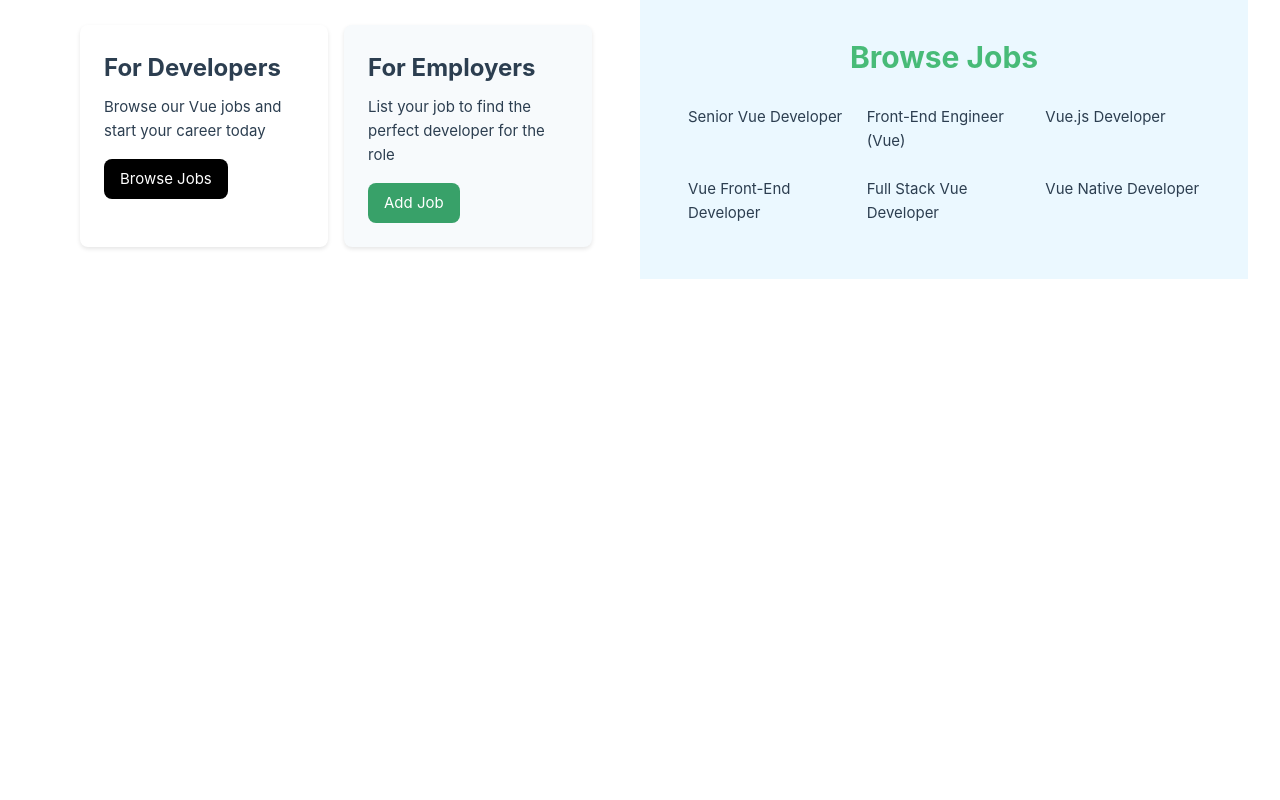
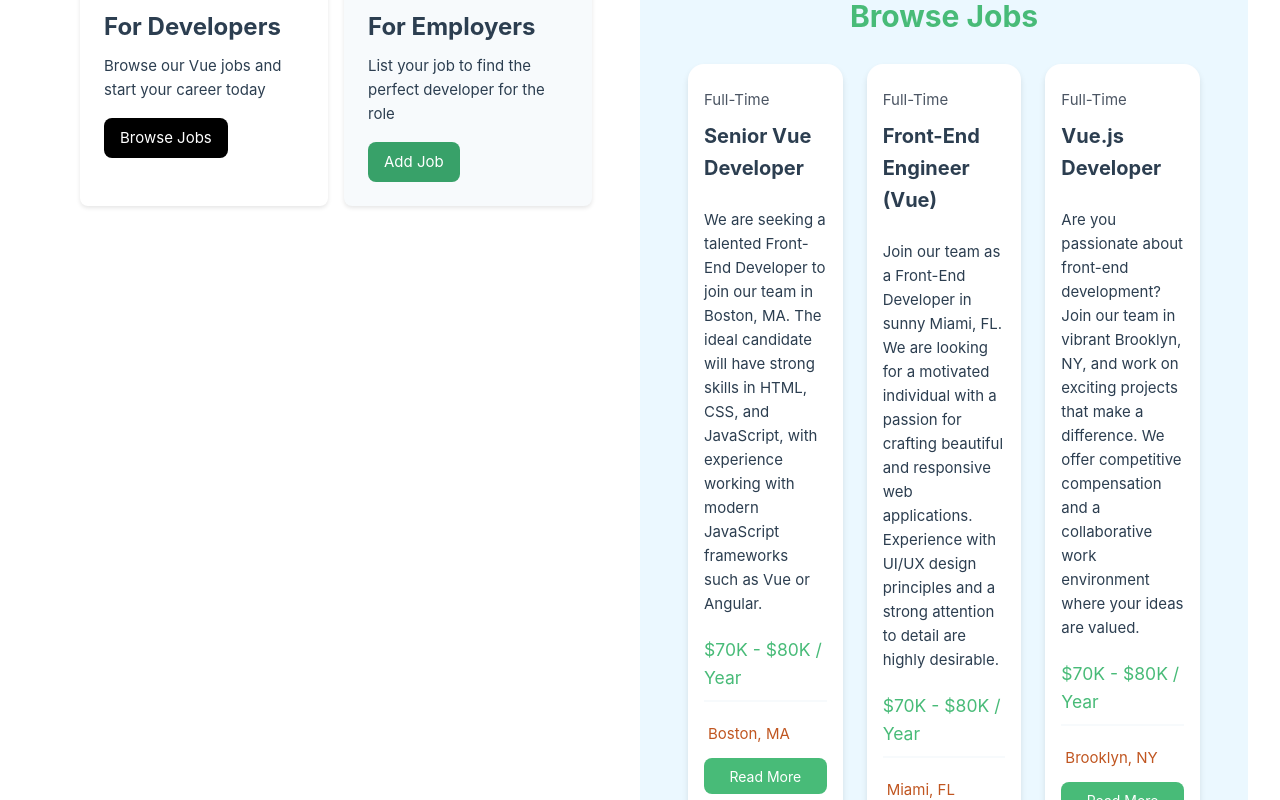
Before and after one commit to ae95caba/my-vue-app, a Vue app: page / in a window 1280 px wide. Shown: the part 480-1280 px from the top of the page. Before the commit the page ends 800 px from the top, so only its background shows below. Built offline with nearby package versions, Linux system fonts and the light colour scheme.

Commit message:
feat: :sparkles: create job listing component with props

```diff
--- /dev/null
+++ b/src/components/JobListing.vue
@@ -0,0 +1,120 @@
+<script setup>
+import { defineProps } from "vue";
+defineProps({
+  job: Object,
+});
+</script>
+
+<template>
+  <div class="job-card">
+    <div class="job-card-content">
+      <div class="job-type">
+        <div class="job-type-label">{{ job.type }}</div>
+        <h3 class="job-title">{{ job.title }}</h3>
+      </div>
+
+      <div class="job-description">
+        {{ job.description }}
+      </div>
+
+      <h3 class="salary">{{ job.salary }} / Year</h3>
+
+      <div class="divider"></div>
+
+      <div class="job-details">
+        <div class="location">
+          <i class="fa-solid fa-location-dot"></i>
+          {{ job.location }}
+        </div>
+        <a :href="`/job/` + job.id" class="read-more-button">Read More</a>
+      </div>
+    </div>
+  </div>
+</template>
+
+<style>
+/* Translate bg-white, rounded-xl, shadow-md */
+.job-card {
+  background-color: #ffffff; /* bg-white */
+  border-radius: 1rem; /* rounded-xl */
+  box-shadow: 0 4px 6px rgba(0, 0, 0, 0.1); /* shadow-md */
+  position: relative;
+}
+
+/* Translate p-4 */
+.job-card-content {
+  padding: 16px; /* p-4 */
+}
+
+/* Translate mb-6 */
+.job-type {
+  margin-bottom: 24px; /* mb-6 */
+}
+
+.job-type-label {
+  color: #4b5563; /* text-gray-600 */
+  margin: 8px 0; /* my-2 */
+}
+
+/* Translate text-xl, font-bold */
+.job-title {
+  font-size: 1.25rem; /* text-xl */
+  font-weight: 700; /* font-bold */
+}
+
+/* Translate mb-5 */
+.job-description {
+  margin-bottom: 20px; /* mb-5 */
+}
+
+/* Translate text-green-500, mb-2 */
+.salary {
+  color: #48bb78; /* text-green-500 */
+  margin-bottom: 8px; /* mb-2 */
+}
+
+/* Translate border, border-gray-100, mb-5 */
+.divider {
+  border: 1px solid #f7fafc; /* border-gray-100 */
+  margin-bottom: 20px; /* mb-5 */
+}
+
+/* Translate flex, flex-col, lg:flex-row, justify-between, mb-4 */
+.job-details {
+  display: flex;
+  flex-direction: column; /* flex-col */
+  justify-content: space-between; /* justify-between */
+  margin-bottom: 16px; /* mb-4 */
+}
+
+/* Translate text-orange-700, mb-3 */
+.location {
+  color: #c05621; /* text-orange-700 */
+  margin-bottom: 12px; /* mb-3 */
+  display: flex;
+  align-items: center; /* Center icon and text */
+}
+
+.fa-solid.fa-location-dot {
+  font-size: 1.125rem; /* text-lg */
+  margin-right: 4px; /* Space between icon and text */
+}
+
+/* Translate h-[36px], bg-green-500, hover:bg-green-600, text-white, px-4, py-2, rounded-lg, text-center, text-sm */
+.read-more-button {
+  height: 36px; /* h-[36px] */
+  background-color: #48bb78; /* bg-green-500 */
+  color: #ffffff; /* text-white */
+  padding: 8px 16px; /* px-4 py-2 */
+  border-radius: 0.5rem; /* rounded-lg */
+  text-align: center; /* text-center */
+  font-size: 0.875rem; /* text-sm */
+  text-decoration: none; /* Remove underline */
+  display: inline-block; /* Make it inline-block for padding */
+}
+
+/* Hover state */
+.read-more-button:hover {
+  background-color: #38a169; /* hover:bg-green-600 */
+}
+</style>
--- a/src/components/JobListings.vue
+++ b/src/components/JobListings.vue
@@ -1,7 +1,7 @@
 <script setup>
 import JobData from "@/jobs.json";
 import { ref } from "vue";
-
+import JobListing from "./JobListing.vue";
 const jobs = ref(JobData);
 console.log(jobs.value);
 </script>
@@ -12,9 +12,7 @@ console.log(jobs.value);
 
       <!-- Show job listing when done loading -->
       <div class="job-list">
-        <div v-for="job in jobs" :key="job.id">
-          {{ job.title }}
-        </div>
+        <JobListing v-for="job in jobs" :key="job.id" :job="job" />
       </div>
     </div>
   </section>
```
